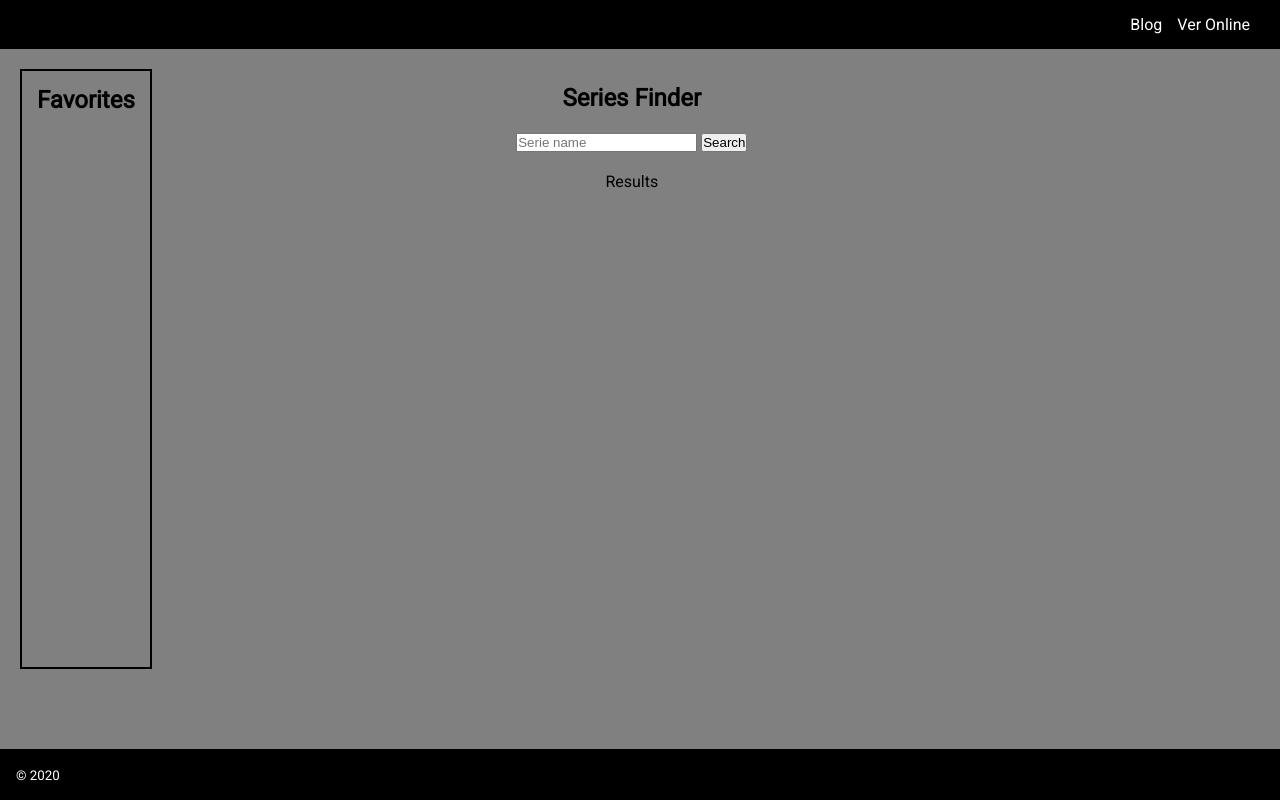
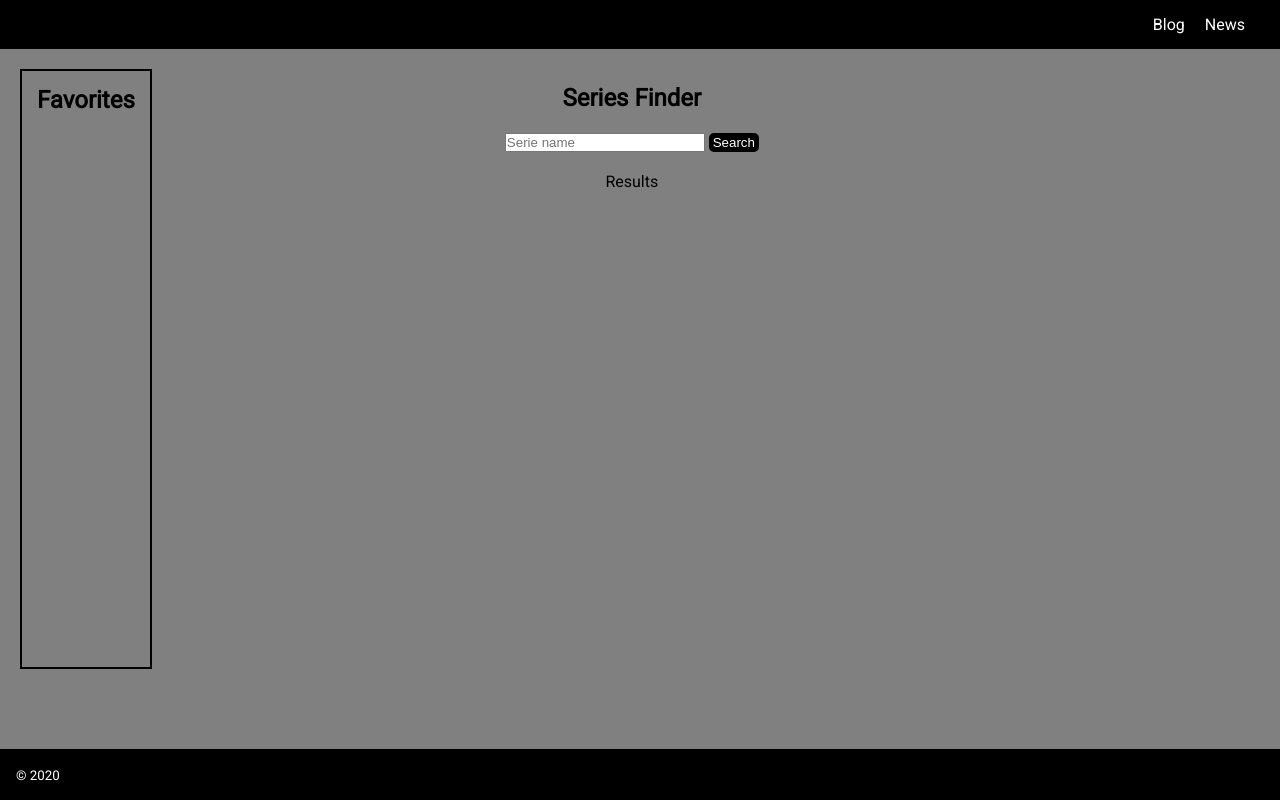
Before and after one commit to Analo-pez/SerYes-finder, a website: page public/index.html in a window 1280 px wide. Drawn offline with Linux system fonts and the light colour scheme.

Commit message:
create js files

```diff
--- a/public/index.html
+++ b/public/index.html
@@ -22,7 +22,7 @@
 							<a href=""></a>
 						</li>
 						<li class="menu__list--item">
-							Ver Online
+							News
 							<a href=""></a>
 						</li>
 					</ul>
@@ -43,6 +43,7 @@
 					</div>
 					<aside class="favorites js-favs">
 						<h2>Favorites</h2>
+						<ul></ul>
 					</aside>
 				</section>
 			</main>
--- a/src/scss/layout/_header.scss
+++ b/src/scss/layout/_header.scss
@@ -14,7 +14,7 @@
 		padding: 15px;
 
 		&--item {
-			margin-right: 15px;
+			margin-right: 20px;
 		}
 	}
 }
--- a/src/scss/layout/_page.scss
+++ b/src/scss/layout/_page.scss
@@ -14,14 +14,26 @@ body {
 
 .finder {
 	width: 75vw;
-	padding: 15px;
+	padding-top: 15px;
 	text-align: center;
 
+	&__name {
+		width: 200px;
+	}
 	&__title {
 		padding-bottom: 20px;
 	}
 	&__results {
 		padding-top: 20px;
+	}
+
+	&__btn {
+		border-style: none;
+		border-radius: 5px;
+		padding: 2px;
+		width: 50px;
+		color: white;
+		background-color: black;
 	}
 }
 .favorites {
```
Also changed, not shown: src/html/partials/header.html (+1 -1 lines), src/html/partials/main.html (+1 -0 lines), public/assets/css/main.css, 1 other file.
